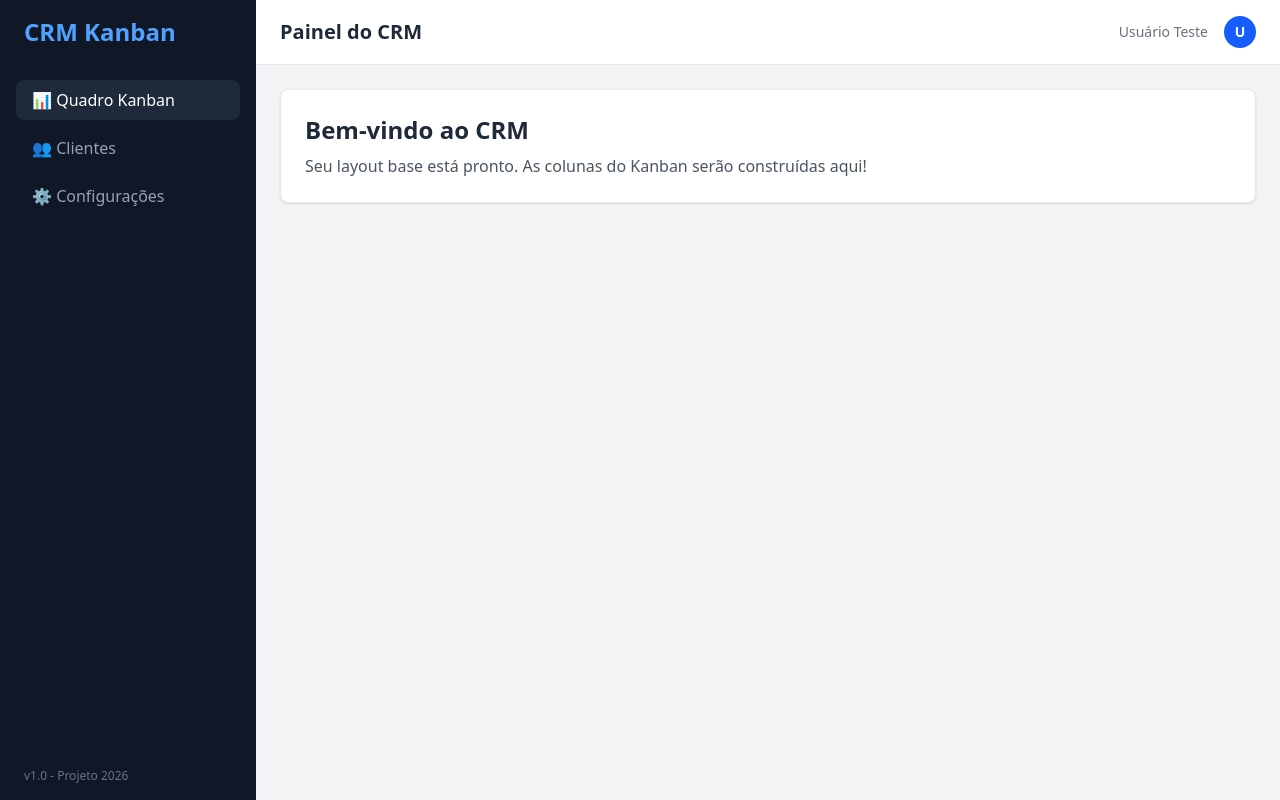
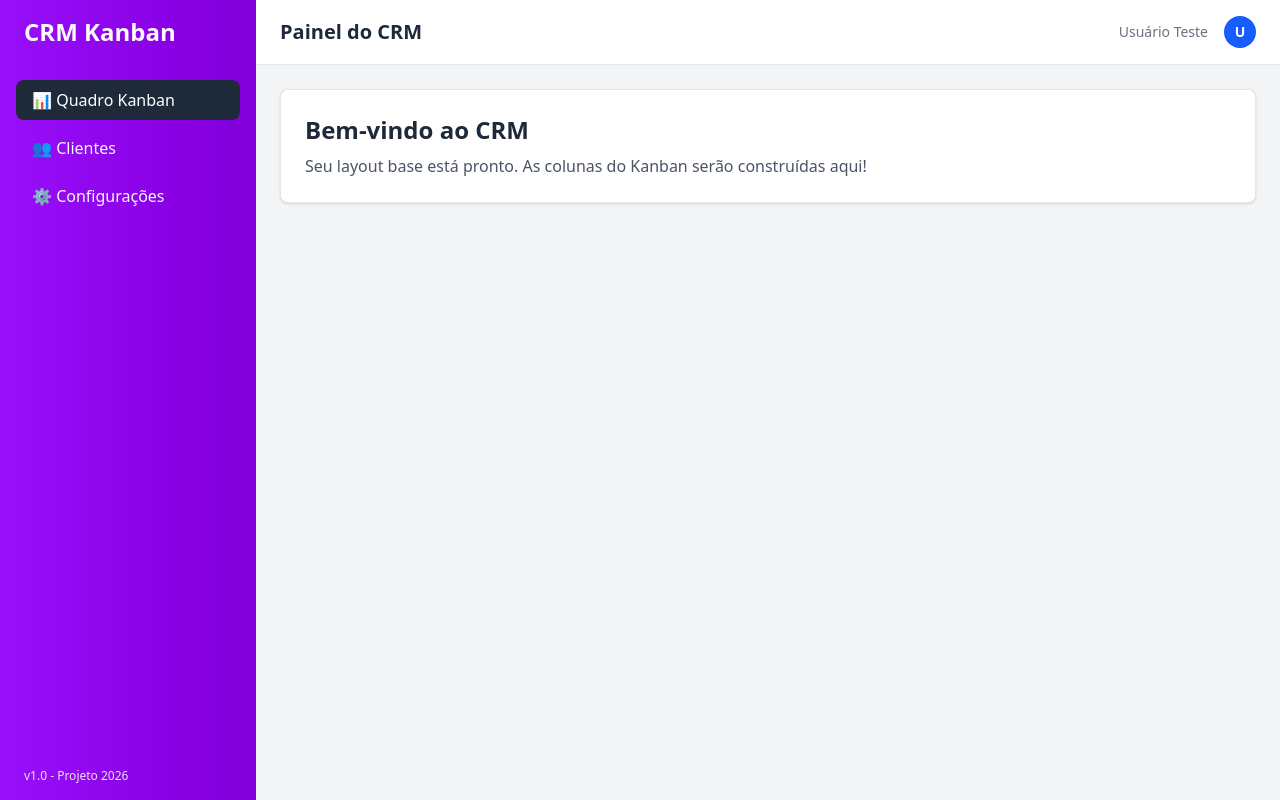
Before and after one commit to henriquenagy/crm-kanban, a Next.js app: page / in a window 1280 px wide. Built offline with nearby package versions, Linux system fonts and the light colour scheme.

Commit message:
feat: color changes

```diff
--- a/app/layout.tsx
+++ b/app/layout.tsx
@@ -1,29 +1,28 @@
-import type { Metadata } from "next";
-import { Geist, Geist_Mono } from "next/font/google";
-import "./globals.css";
+import type { Metadata } from 'next'
+import { Geist, Geist_Mono } from 'next/font/google'
+import './globals.css'
 
 const geistSans = Geist({
-  variable: "--font-geist-sans",
-  subsets: ["latin"],
-});
+ variable: '--font-geist-sans',
+ subsets: ['latin']
+})
 
 const geistMono = Geist_Mono({
-  variable: "--font-geist-mono",
-  subsets: ["latin"],
-});
+ variable: '--font-geist-mono',
+ subsets: ['latin']
+})
 
 export const metadata: Metadata = {
-  title: "Create Next App",
-  description: "Generated by create next app",
-};
+ title: 'Create Next App',
+ description: 'Generated by create next app'
+}
 
-export default function RootLayout({ children }: LayoutProps<"/">) {
-  return (
-    <html
-      lang="en"
-      className={`${geistSans.variable} ${geistMono.variable} h-full antialiased`}
-    >
-      <body className="min-h-full flex flex-col">{children}</body>
-    </html>
-  );
+export default function RootLayout({ children }: LayoutProps<'/'>) {
+ return (
+  <html lang="en" className={`${geistSans.variable} ${geistMono.variable} h-full antialiased`}>
+   <body className="min-h-full flex flex-col" suppressHydrationWarning>
+    {children}
+   </body>
+  </html>
+ )
 }
--- a/components/sidebar.js
+++ b/components/sidebar.js
@@ -1,21 +1,21 @@
 export default function Sidebar() {
  return (
-  <aside className="w-64 bg-gray-900 text-white min-h-screen p-4 flex flex-col justify-between">
+  <aside className="w-64 bg-linear-to-r from-purple-600 to-purple-700 text-white min-h-screen p-4 flex flex-col justify-between">
    <div>
-    <div className="text-2xl font-bold text-blue-400 mb-8 px-2">CRM Kanban</div>
+    <div className="text-2xl font-bold text-neutral-50 mb-8 px-2">CRM Kanban</div>
     <nav className="flex flex-col gap-2">
      <a href="#" className="px-4 py-2 rounded-lg bg-gray-800 text-white font-medium hover:bg-gray-700 transition">
       📊 Quadro Kanban
      </a>
-     <a href="#" className="px-4 py-2 rounded-lg text-gray-400 hover:bg-gray-800 hover:text-white transition">
+     <a href="#" className="px-4 py-2 rounded-lg text-neutral-100 hover:bg-gray-800 hover:text-white transition">
       👥 Clientes
      </a>
-     <a href="#" className="px-4 py-2 rounded-lg text-gray-400 hover:bg-gray-800 hover:text-white transition">
+     <a href="#" className="px-4 py-2 rounded-lg text-neutral-100 hover:bg-gray-800 hover:text-white transition">
       ⚙️ Configurações
      </a>
     </nav>
    </div>
-   <div className="text-xs text-gray-500 px-2">v1.0 - Projeto 2026</div>
+   <div className="text-xs text-neutral-200 px-2">v1.0 - Projeto 2026</div>
   </aside>
  )
 }
```
